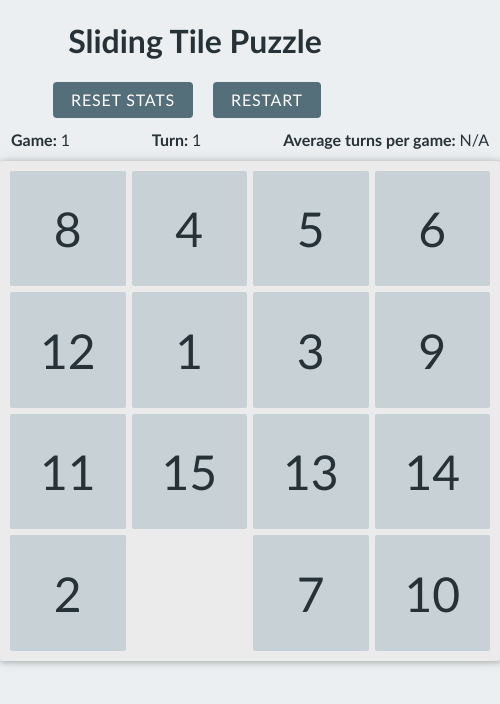
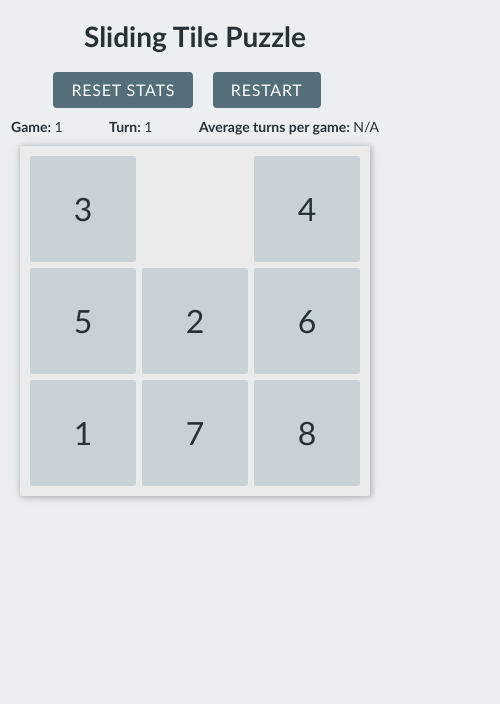
Before and after one commit to Thilerion/sliding-puzzle, a plain HTML site: page index.html in a window 390 px wide. Both pictures are taken after a click on the button "RESTART". Shown: the whole page, 500 px wide, since content can reach past the window. Drawn offline with Linux system fonts and the light colour scheme.

Commit message:
Game controls implemented

```diff
--- a/domUtils.js
+++ b/domUtils.js
@@ -73,4 +73,21 @@ function animateTile(parent, n, [dx, dy]) {
 	});
 }
 
-export {createTiles, updateTiles, animateTile};
+function initControls(board) {
+	const resetEl = document.getElementById('resetStats');
+	resetEl.addEventListener('click', (e) => {
+		e.preventDefault();
+		e.stopPropagation();
+		return board.resetStats();
+	});
+
+
+	const restartEl = document.getElementById('restart');
+	restartEl.addEventListener('click', (e) => {
+		e.preventDefault();
+		e.stopPropagation();
+		return board.restart();
+	});
+}
+
+export {createTiles, updateTiles, animateTile, initControls};
--- a/script.js
+++ b/script.js
@@ -1,6 +1,6 @@
 // puzzle size: 500x500
 import {generateTileArray, isSolvable, getInversions} from './utils.js';
-import {createTiles, updateTiles, animateTile} from './domUtils.js';
+import {createTiles, updateTiles, animateTile, initControls} from './domUtils.js';
 
 const puzzle = document.getElementById('puzzle');
 
@@ -10,7 +10,7 @@ const statEls = {
 	avg: document.getElementById('avg')
 };
 
-const gridWidth = 4;
+const gridWidth = 3;
 document.documentElement.style.setProperty('--grid', gridWidth);
 
 let currentTurn = 0;
@@ -56,6 +56,17 @@ class Game {
 		avg.innerText = this.averageTurns || 'N/A';
 		window.localStorage.setItem('tileStats', JSON.stringify({game: this.game, totalTurns: this.totalTurns}));
 	}
+
+	resetCurrent() {
+		this.turn = 1;
+		this.refreshDisplay();
+	}
+
+	resetStats() {
+		this.game = 1;
+		this.totalTurns = 0;
+		this.refreshDisplay();
+	}
 }
 
 
@@ -99,6 +110,15 @@ class Board {
 		return true;
 	}
 
+	restart() {
+		this.gameObj.resetCurrent();
+		return new Board(this.gameObj, this.gridWidth);
+	}
+
+	resetStats() {
+		this.gameObj.resetStats();
+	}
+
 	swap(n) {
 		n -= 0;
 		const emptyTilePos = this.tiles.findIndex(t => t === null);
@@ -131,7 +151,7 @@ class Board {
 			setTimeout(() => {
 				alert("Finished!");
 				this.gameObj.finished();
-				return new Board(this.gridWidth);
+				return new Board(this.gameObj, this.gridWidth);
 			}, 100);
 		} else {
 			return;
@@ -139,7 +159,9 @@ class Board {
 	}
 }
 
+
 const game = new Game(document.getElementById('game'));
 const board = new Board(game, gridWidth);
+initControls(board);
 
 // board.setCustomTiles([1,2,3,4,5,6,null,7,8]);
--- a/style.css
+++ b/style.css
@@ -19,6 +19,7 @@ body {
 	background-color: #eceff1;
 	color: #263238;
 	font-family: 'Gill Sans', 'Gill Sans MT', Calibri, 'Trebuchet MS', sans-serif;
+	font-size: 100%;
 }
 
 #puzzle {
@@ -52,7 +53,9 @@ body {
 
 .stats {
 	display: flex;
-	width: 500px;
+	width: 100%;
+	flex-wrap: wrap;
+	max-width: 500px;
 	margin: auto;
 	justify-content: space-between;
 	font-weight: bold;
@@ -91,3 +94,25 @@ body {
 	background: transparent;
 	color: #546e7a;
 }
+
+@media only screen and (max-width: 550px) {
+	body {
+		font-size: 14px;
+	}
+
+	#puzzle {
+		width: 400px;
+		height: 400px;
+	}
+
+	.tile {
+		font-size: 2rem;
+	}
+}
+
+@media only screen and (max-width: 425px) {
+	#puzzle {
+		width: 350px;
+		height: 350px;
+	}
+}
```
